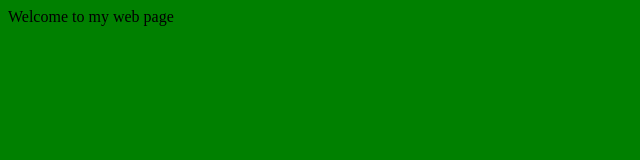
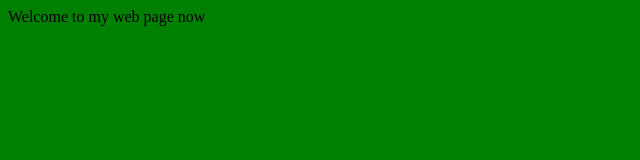
Before and after one commit to buckgonzaga/BMIS2, a plain HTML site: page index.html in a window 1280 px wide. Shown: the full height of the page, 0-640 px from the left. Drawn offline with Linux system fonts and the light colour scheme.

Commit message:
Update index.html

```diff
--- a/index.html
+++ b/index.html
@@ -2,7 +2,7 @@
 <head>
 </head>
 <body bgcolor="green">
-Welcome to my web page
+Welcome to my web page now
 <br>
 <br>
 </body>
```
